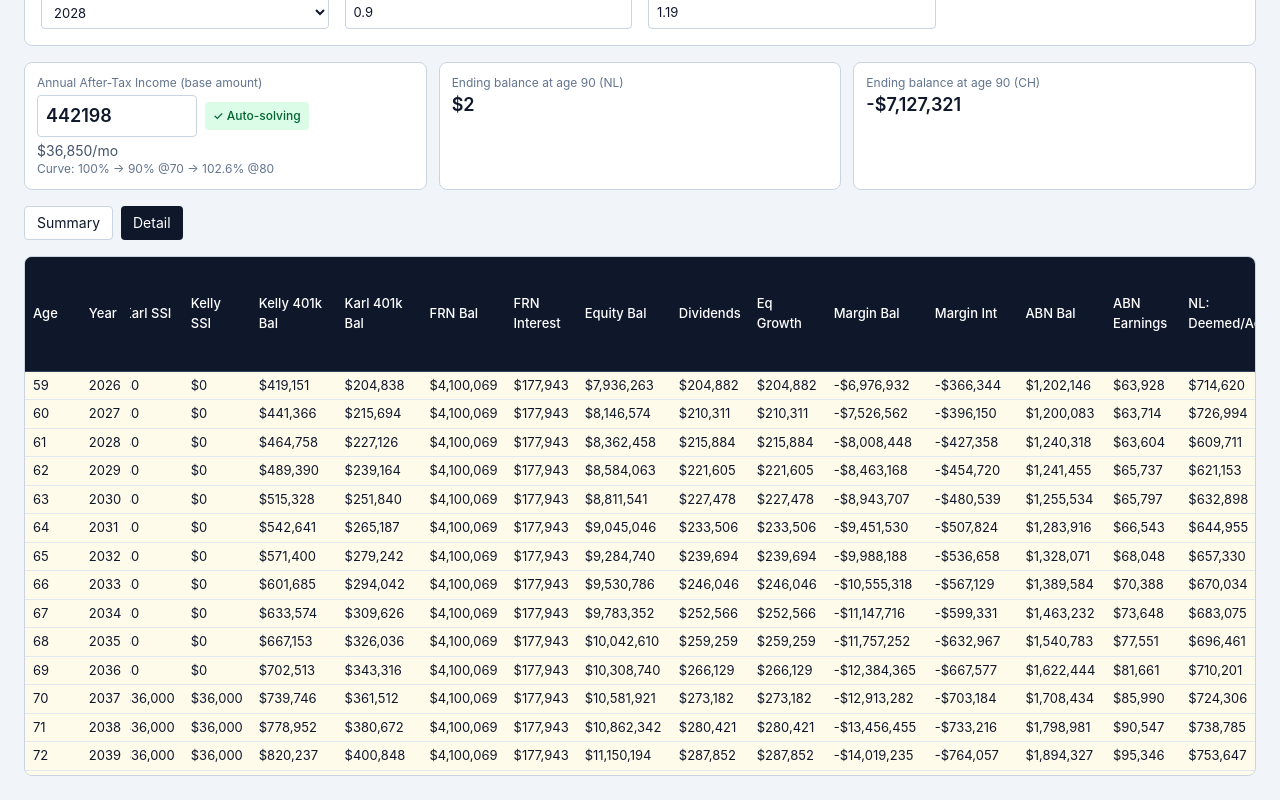
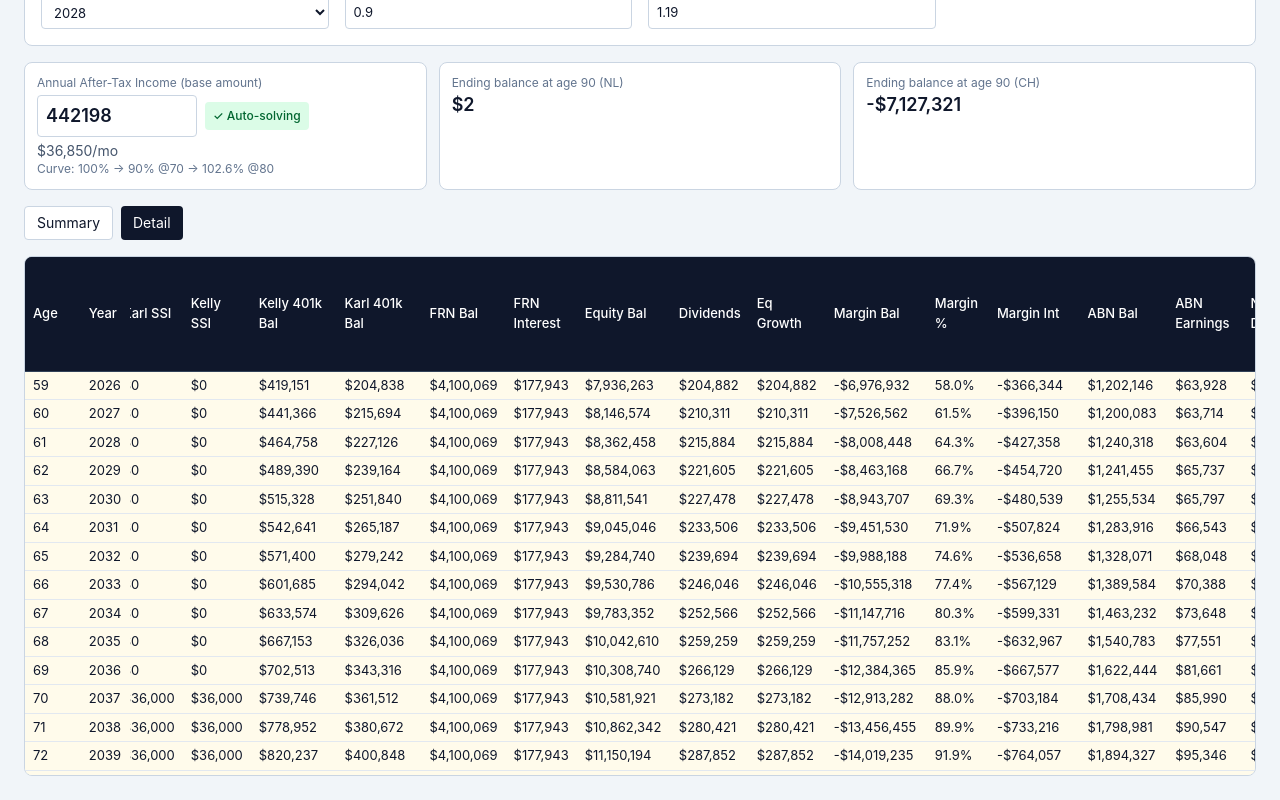
Before and after one commit to KCALLC/retirement-calculator, a Next.js app: page / in a window 1280 px wide. Shown: the part 594-1394 px from the top of the page. Built offline with nearby package versions, Linux system fonts and the light colour scheme.

Commit message:
v9: Add Margin % column (margin as % of FRN + equity)

```diff
--- a/src/app/page.tsx
+++ b/src/app/page.tsx
@@ -613,7 +613,7 @@ export default function Home() {
               <thead className="sticky top-0 z-30">
                 <tr className="bg-slate-900 text-white">
                   {[
-                    "Age", "Year", "Karl SSI", "Kelly SSI", "Kelly 401k Bal", "Karl 401k Bal", "FRN Bal", "FRN Interest", "Equity Bal", "Dividends", "Eq Growth", "Margin Bal", "Margin Int", "ABN Bal", "ABN Earnings", "NL: Deemed/Actual", "NL: Margin Deduction", "NL: Allowance", "NL: Box3 Taxable", "NL: Tax Rate", "NL: Box3 Tax", "NL: FTC Credit", "CH: Net Wealth USD", "CH: Net Wealth CHF", "CH: Cantonal Basic Tax", "CH: Municipal Tax", "CH: Total Wealth Tax CHF", "CH: Wealth Tax USD", "CH: Investment Income", "CH: Income Tax", "CH: Total Tax", "Total Income", "Withdrawal", "Ending Balance (NL)", "Ending Balance (CH)",
+                    "Age", "Year", "Karl SSI", "Kelly SSI", "Kelly 401k Bal", "Karl 401k Bal", "FRN Bal", "FRN Interest", "Equity Bal", "Dividends", "Eq Growth", "Margin Bal", "Margin %", "Margin Int", "ABN Bal", "ABN Earnings", "NL: Deemed/Actual", "NL: Margin Deduction", "NL: Allowance", "NL: Box3 Taxable", "NL: Tax Rate", "NL: Box3 Tax", "NL: FTC Credit", "CH: Net Wealth USD", "CH: Net Wealth CHF", "CH: Cantonal Basic Tax", "CH: Municipal Tax", "CH: Total Wealth Tax CHF", "CH: Wealth Tax USD", "CH: Investment Income", "CH: Income Tax", "CH: Total Tax", "Total Income", "Withdrawal", "Ending Balance (NL)", "Ending Balance (CH)",
                   ].map((h, i) => (
                     <th
                       key={h}
@@ -639,6 +639,7 @@ export default function Home() {
                     <td className="px-2 py-1">{usd(r.dividends)}</td>
                     <td className="px-2 py-1">{usd(r.eqGrowth)}</td>
                     <td className="px-2 py-1">{usd(-r.marginBal)}</td>
+                    <td className="px-2 py-1">{((r.marginBal / (r.frnBal + r.equityBal)) * 100).toFixed(1)}%</td>
                     <td className="px-2 py-1">{usd(-r.marginInt)}</td>
                     <td className="px-2 py-1">{usd(r.abnBal)}</td>
                     <td className="px-2 py-1">{usd(r.abnEarnings)}</td>
```
